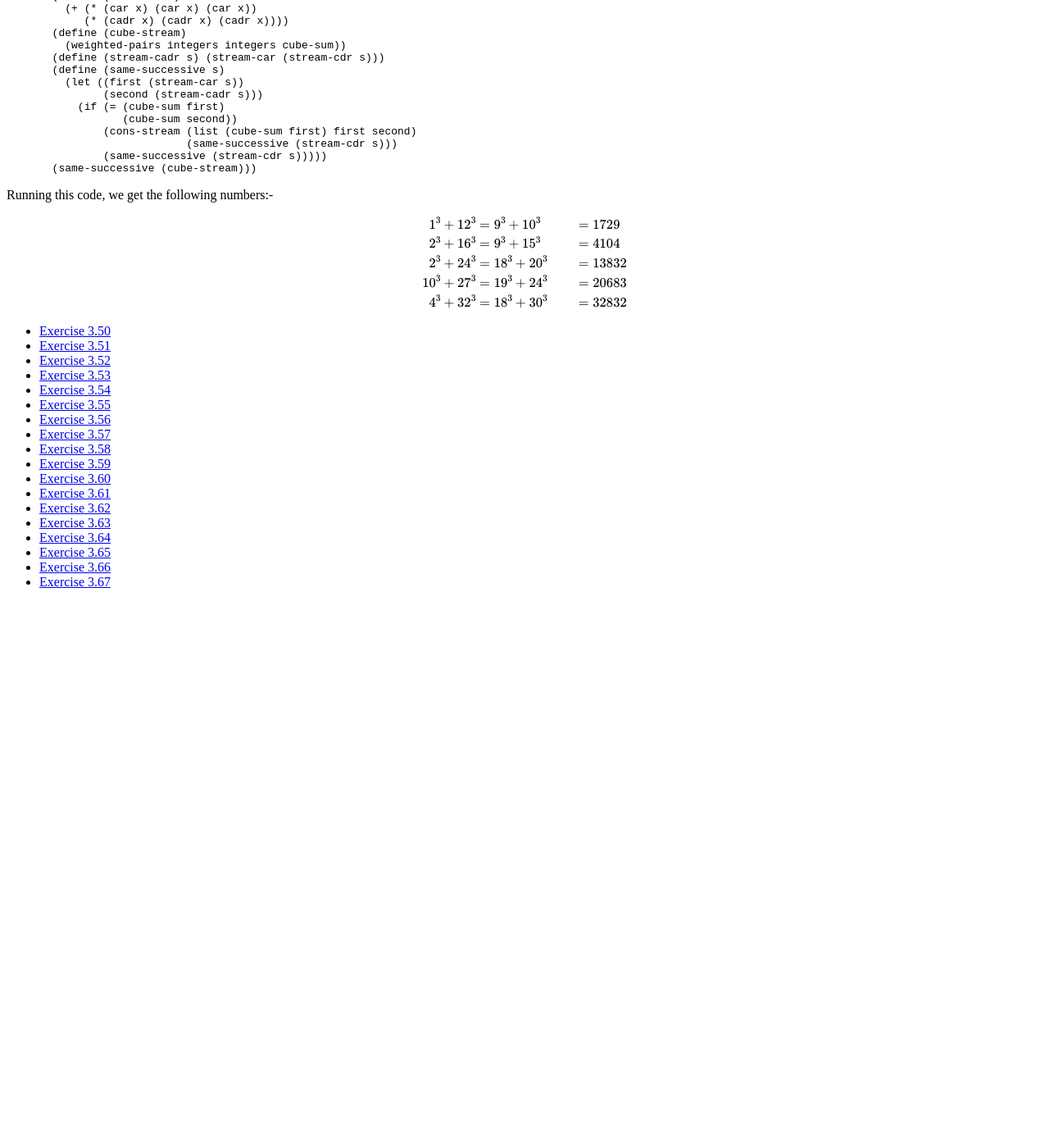
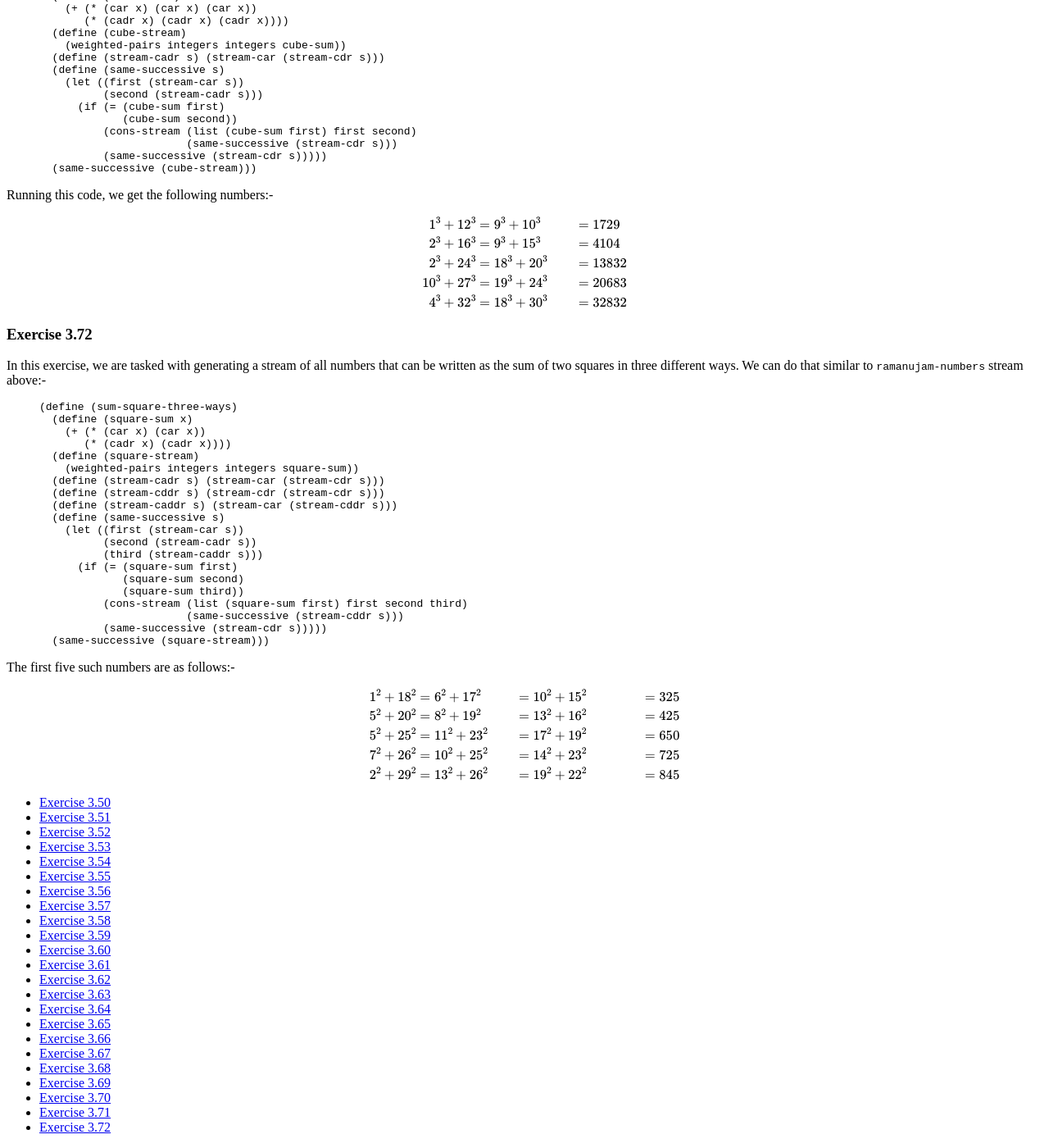
Before and after one commit to mohanrajendran/mohanrajendran.github.io, a Jekyll site: the page built from _sicp/Solution3_5.md, in a window 1280 px wide and 1400 px high, scrolled down 9161 px. Shown: the whole window at 82% size. Built offline with Jekyll 4.4.1, drawn with Linux system fonts in a browser that asks for light colours; nearby versions of some CDN libraries; formulas are drawn with MathJax 3; before the commit the page ends 9896 px from its top, so only the background shows below that.

Commit message:
Finished exercise 3.72

```diff
--- a/_sicp/Solution3_5.md
+++ b/_sicp/Solution3_5.md
@@ -2,7 +2,7 @@
 layout: spiedpage
 order: 26
 title: Section 3.5 solutions
-exercises: '3.50 - 3.66'
+exercises: '3.50 - 3.72'
 submenu:
   - { hook: "Exercise3_50", title: "Exercise 3.50" }
   - { hook: "Exercise3_51", title: "Exercise 3.51" }
@@ -22,6 +22,11 @@ submenu:
   - { hook: "Exercise3_65", title: "Exercise 3.65" }
   - { hook: "Exercise3_66", title: "Exercise 3.66" }
   - { hook: "Exercise3_67", title: "Exercise 3.67" }
+  - { hook: "Exercise3_68", title: "Exercise 3.68" }
+  - { hook: "Exercise3_69", title: "Exercise 3.69" }
+  - { hook: "Exercise3_70", title: "Exercise 3.70" }
+  - { hook: "Exercise3_71", title: "Exercise 3.71" }
+  - { hook: "Exercise3_72", title: "Exercise 3.72" }
 ---
 
 In this section, we are introduced to streams. Implementation of streams require lazy evaluation. Since all of user-created functions in Scheme is eagerly evaluated, we need to use [macros](https://en.wikipedia.org/wiki/Macro_(computer_science)). They can be declared using the `define-syntax` command as follows:-
@@ -645,3 +650,40 @@ $$\begin{align}
 10^3 + 27^3 &= 19^3 + 24^3 &&= 20683 \\
 4^3 + 32^3 &= 18^3 + 30^3 &&= 32832
 \end{align}$$
+
+### Exercise 3.72<a id="Exercise3_72">&nbsp;</a>
+
+In this exercise, we are tasked with generating a stream of all numbers that can be written as the sum of two squares in three different ways. We can do that similar to `ramanujam-numbers` stream above:-
+
+{% highlight scheme %}
+(define (sum-square-three-ways)
+  (define (square-sum x)
+    (+ (* (car x) (car x))
+       (* (cadr x) (cadr x))))
+  (define (square-stream)
+    (weighted-pairs integers integers square-sum))
+  (define (stream-cadr s) (stream-car (stream-cdr s)))
+  (define (stream-cddr s) (stream-cdr (stream-cdr s)))
+  (define (stream-caddr s) (stream-car (stream-cddr s)))
+  (define (same-successive s)
+    (let ((first (stream-car s))
+          (second (stream-cadr s))
+          (third (stream-caddr s)))
+      (if (= (square-sum first)
+             (square-sum second)
+             (square-sum third))
+          (cons-stream (list (square-sum first) first second third)
+                       (same-successive (stream-cddr s)))
+          (same-successive (stream-cdr s)))))
+  (same-successive (square-stream)))
+{% endhighlight %}
+
+The first five such numbers are as follows:-
+
+$$\begin{align}
+1^2 + 18^2 &= 6^2 + 17^2 &&= 10^2 + 15^2 &&&= 325 \\
+5^2 + 20^2 &= 8^2 + 19^2 &&= 13^2 + 16^2 &&&= 425 \\
+5^2 + 25^2 &= 11^2 + 23^2 &&= 17^2 + 19^2 &&&= 650 \\
+7^2 + 26^2 &= 10^2 + 25^2 &&= 14^2 + 23^2 &&&= 725 \\
+2^2 + 29^2 &= 13^2 + 26^2 &&= 19^2 + 22^2 &&&= 845
+\end{align}$$
```
